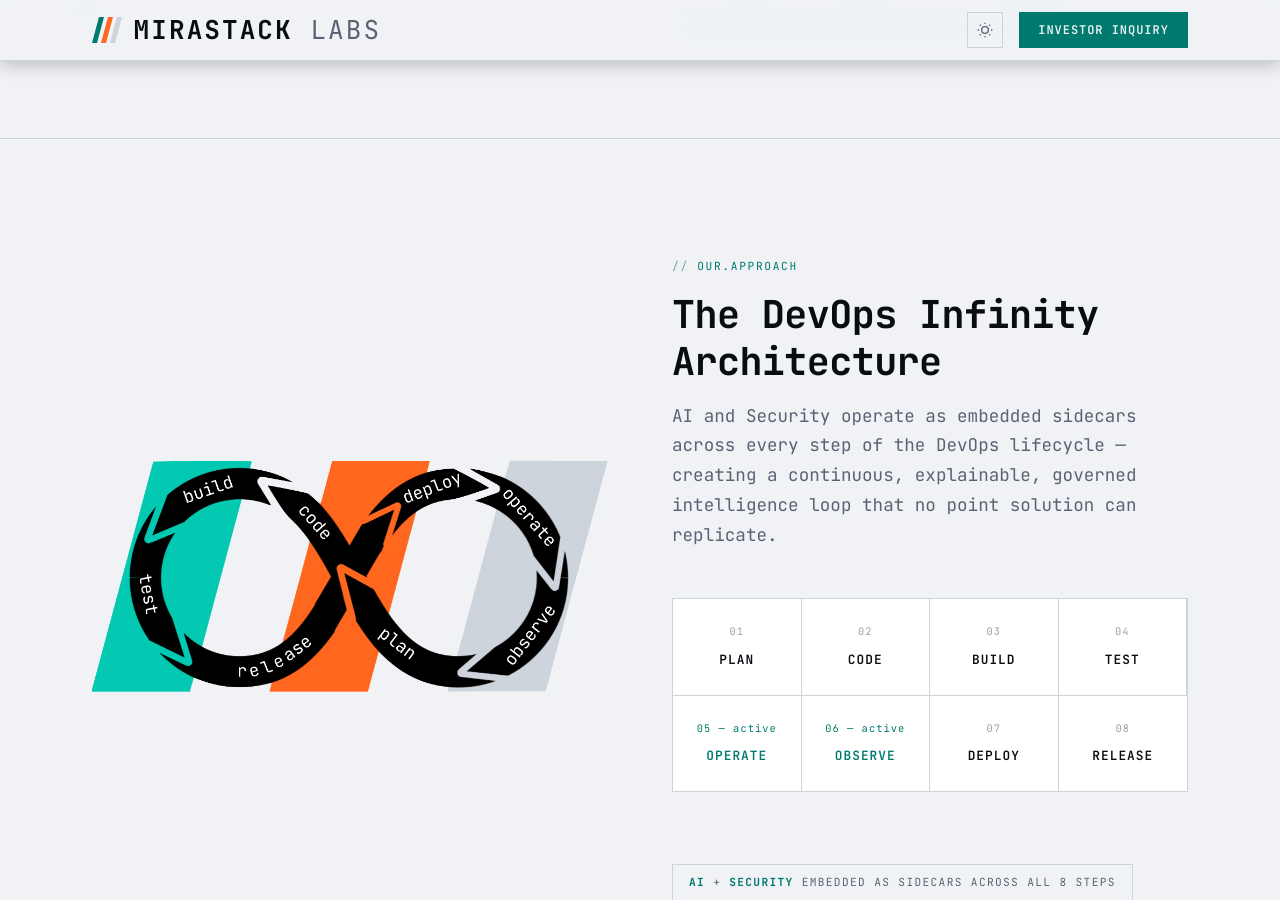
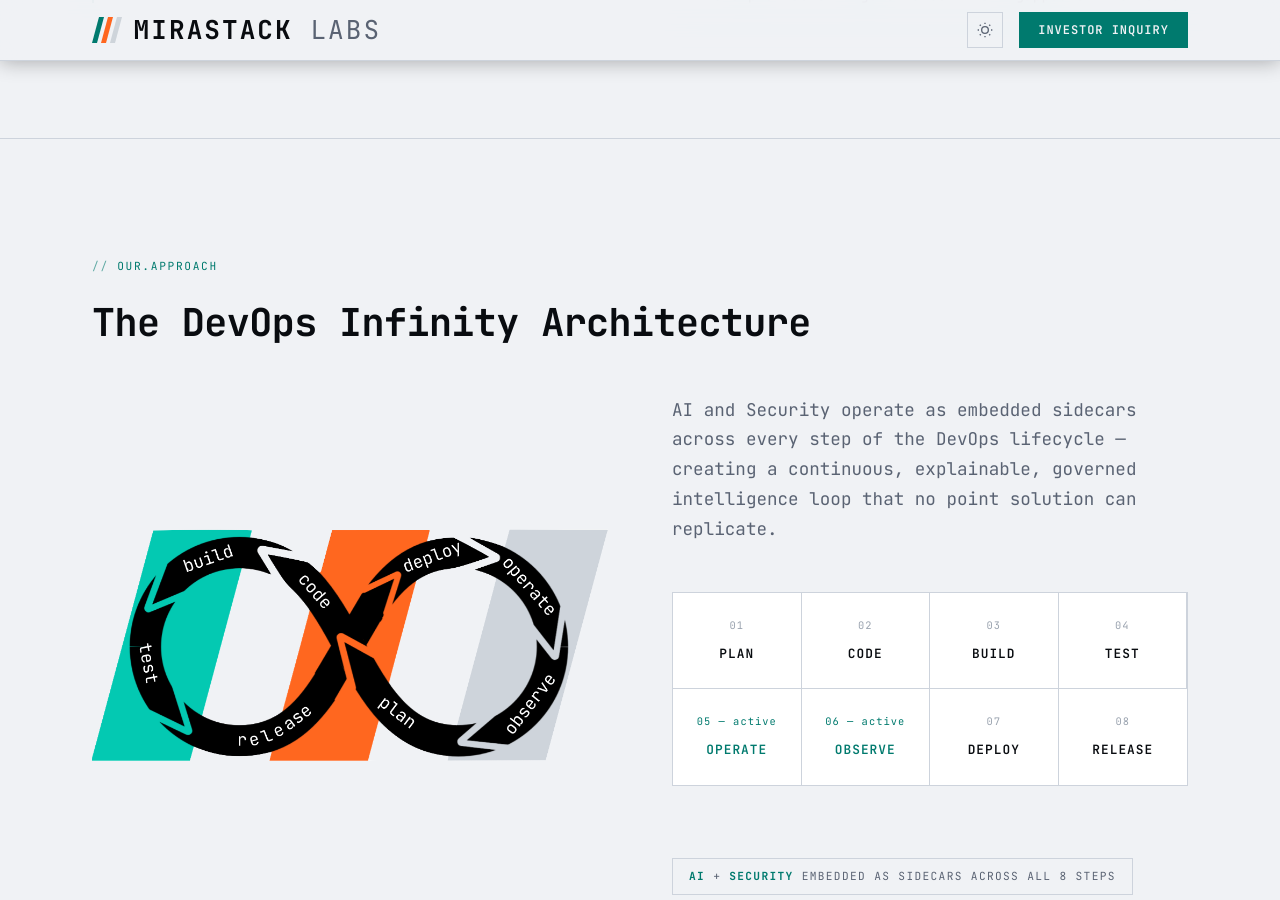
Before and after one commit to mirastacklabs-ai/mirastacklabs-ai.github.io, a Jekyll site: the page built from index.html, in a window 1280 px wide and 900 px high, scrolled down 1482 px. Built offline with Jekyll 4.4.1, drawn with Linux system fonts in a browser that asks for light colours.

Commit message:
feat: approach section — full-width header above two columns on all screen sizes

```diff
--- a/assets/css/main.css
+++ b/assets/css/main.css
@@ -550,6 +550,15 @@ p {
 }
 
 /* Two-column layout: diagram left, content right */
+.approach__header {
+  margin-bottom: 3rem;
+}
+
+.approach__header h2 {
+  margin-top: 0.5rem;
+  margin-bottom: 0;
+}
+
 .approach__layout {
   display: grid;
   grid-template-columns: 1fr 1fr;
@@ -571,10 +580,6 @@ p {
 
 .approach__inner {
   text-align: left;
-}
-
-.approach__inner h2 {
-  margin-bottom: 1rem;
 }
 
 .approach__inner .lead {
--- a/index.html
+++ b/index.html
@@ -75,10 +75,17 @@ title: MIRASTACK LABS — The AIR-GAPPED Agentic AI Sovereign Platform of Platfo
      ====================================================== -->
 <section class="approach section" id="approach">
   <div class="container">
+
+    <!-- Full-width header above columns -->
+    <div class="approach__header">
+      <span class="label reveal">our.approach</span>
+      <h2 class="reveal reveal--delay-1">The DevOps Infinity Architecture</h2>
+    </div>
+
     <div class="approach__layout">
 
       <!-- LEFT: diagram -->
-      <div class="approach__diagram reveal">
+      <div class="approach__diagram reveal reveal--delay-2">
         <img
           src="{{ '/mirastack-devops.png' | relative_url }}"
           alt="DevOps Infinity Architecture — build, code, test, release, plan, deploy, operate, observe"
@@ -87,11 +94,8 @@ title: MIRASTACK LABS — The AIR-GAPPED Agentic AI Sovereign Platform of Platfo
         />
       </div>
 
-      <!-- RIGHT: text + grid -->
+      <!-- RIGHT: body text + grid -->
       <div class="approach__inner">
-
-        <span class="label reveal">our.approach</span>
-        <h2 class="reveal reveal--delay-1">The DevOps Infinity Architecture</h2>
 
         <p class="lead reveal reveal--delay-2">
           AI and Security operate as embedded sidecars across every step of the DevOps lifecycle — creating a continuous, explainable, governed intelligence loop that no point solution can replicate.
```
